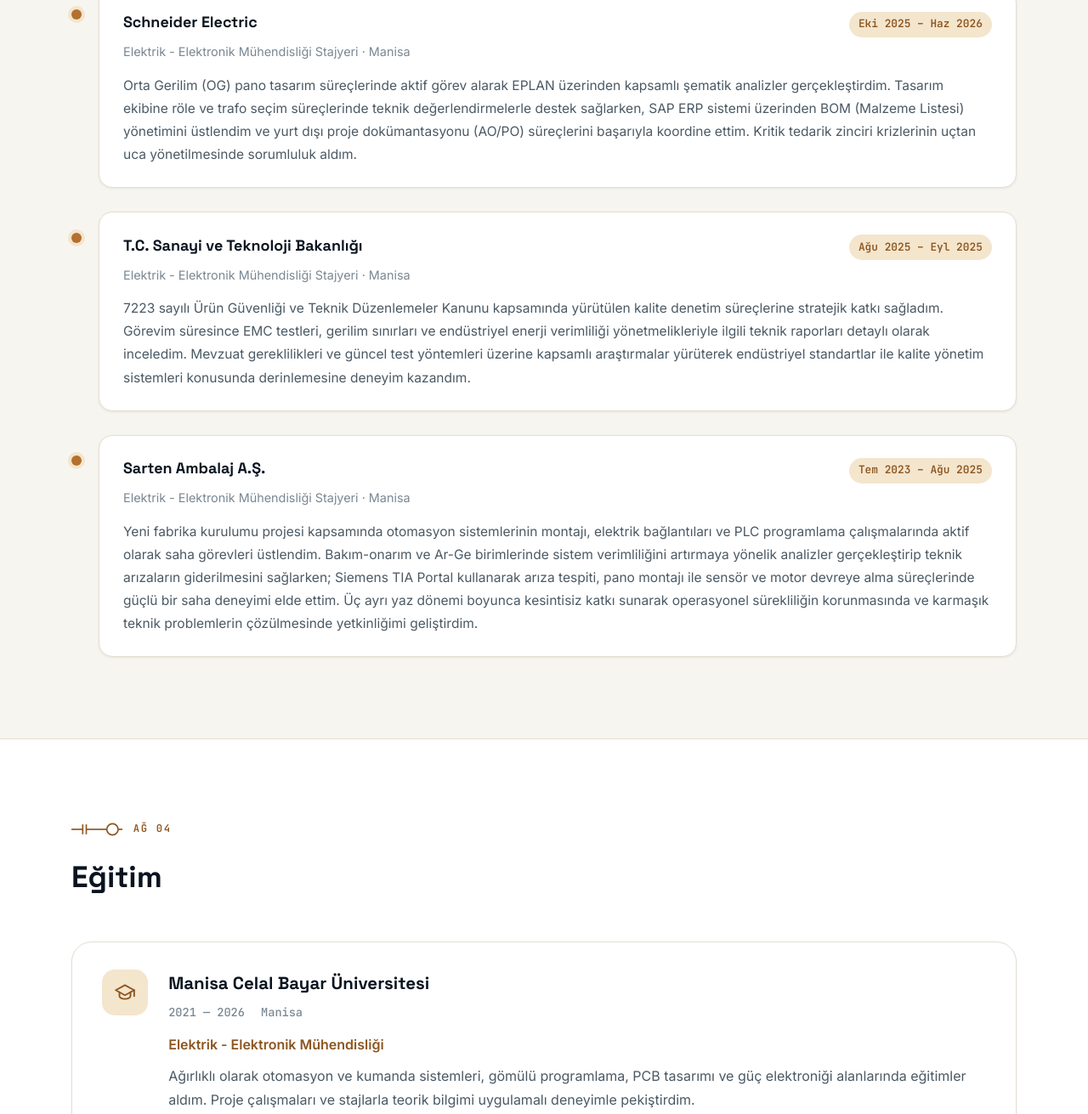
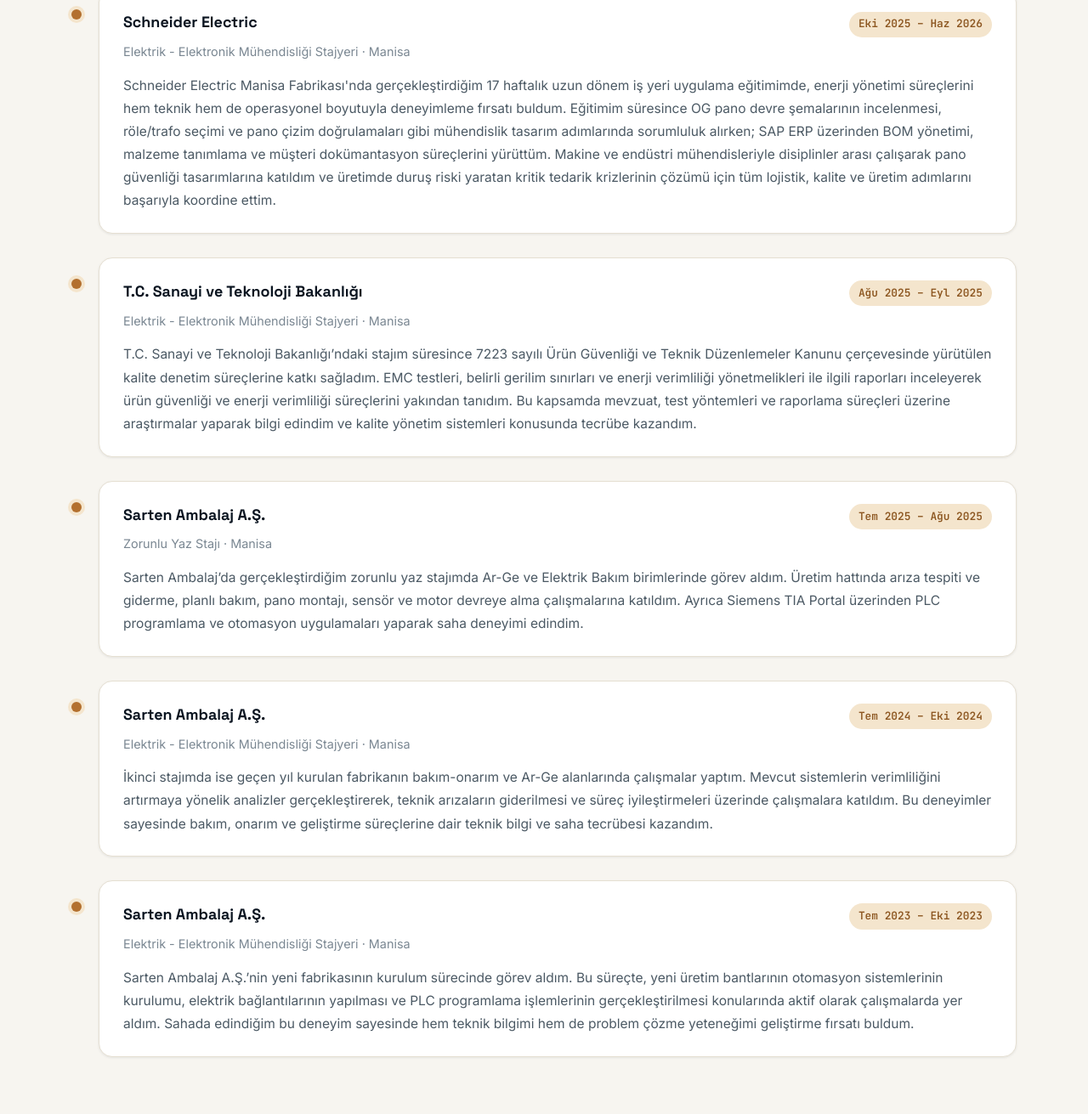
Before and after one commit to goktugsahinol/goktugsahinol.github.io, a plain HTML site: page index.html in a window 1280 px wide. Shown: the part 1680-2991 px from the top of the page at 85% size. Drawn offline with Linux system fonts and the light colour scheme.

Commit message:
Update index.html

```diff
--- a/index.html
+++ b/index.html
@@ -480,11 +480,15 @@
     network:"AĞ 03", title:"İş Deneyimi", subtitle:"Sahada edindiğim profesyonel deneyimler.",
     items:[
       { company:"Schneider Electric", role:"Elektrik - Elektronik Mühendisliği Stajyeri", date:"Eki 2025 – Haz 2026", location:"Manisa",
-        desc:"Orta Gerilim (OG) pano tasarım süreçlerinde aktif görev alarak EPLAN üzerinden kapsamlı şematik analizler gerçekleştirdim. Tasarım ekibine röle ve trafo seçim süreçlerinde teknik değerlendirmelerle destek sağlarken, SAP ERP sistemi üzerinden BOM (Malzeme Listesi) yönetimini üstlendim ve yurt dışı proje dokümantasyonu (AO/PO) süreçlerini başarıyla koordine ettim. Kritik tedarik zinciri krizlerinin uçtan uca yönetilmesinde sorumluluk aldım." },
+        desc:"Schneider Electric Manisa Fabrikası'nda gerçekleştirdiğim 17 haftalık uzun dönem iş yeri uygulama eğitimimde, enerji yönetimi süreçlerini hem teknik hem de operasyonel boyutuyla deneyimleme fırsatı buldum. Eğitimim süresince OG pano devre şemalarının incelenmesi, röle/trafo seçimi ve pano çizim doğrulamaları gibi mühendislik tasarım adımlarında sorumluluk alırken; SAP ERP üzerinden BOM yönetimi, malzeme tanımlama ve müşteri dokümantasyon süreçlerini yürüttüm. Makine ve endüstri mühendisleriyle disiplinler arası çalışarak pano güvenliği tasarımlarına katıldım ve üretimde duruş riski yaratan kritik tedarik krizlerinin çözümü için tüm lojistik, kalite ve üretim adımlarını başarıyla koordine ettim." },
       { company:"T.C. Sanayi ve Teknoloji Bakanlığı", role:"Elektrik - Elektronik Mühendisliği Stajyeri", date:"Ağu 2025 – Eyl 2025", location:"Manisa",
-        desc:"7223 sayılı Ürün Güvenliği ve Teknik Düzenlemeler Kanunu kapsamında yürütülen kalite denetim süreçlerine stratejik katkı sağladım. Görevim süresince EMC testleri, gerilim sınırları ve endüstriyel enerji verimliliği yönetmelikleriyle ilgili teknik raporları detaylı olarak inceledim. Mevzuat gereklilikleri ve güncel test yöntemleri üzerine kapsamlı araştırmalar yürüterek endüstriyel standartlar ile kalite yönetim sistemleri konusunda derinlemesine deneyim kazandım." },
-      { company:"Sarten Ambalaj A.Ş.", role:"Elektrik - Elektronik Mühendisliği Stajyeri", date:"Tem 2023 – Ağu 2025", location:"Manisa",
-        desc:"Yeni fabrika kurulumu projesi kapsamında otomasyon sistemlerinin montajı, elektrik bağlantıları ve PLC programlama çalışmalarında aktif olarak saha görevleri üstlendim. Bakım-onarım ve Ar-Ge birimlerinde sistem verimliliğini artırmaya yönelik analizler gerçekleştirip teknik arızaların giderilmesini sağlarken; Siemens TIA Portal kullanarak arıza tespiti, pano montajı ile sensör ve motor devreye alma süreçlerinde güçlü bir saha deneyimi elde ettim. Üç ayrı yaz dönemi boyunca kesintisiz katkı sunarak operasyonel sürekliliğin korunmasında ve karmaşık teknik problemlerin çözülmesinde yetkinliğimi geliştirdim." }
+        desc:"T.C. Sanayi ve Teknoloji Bakanlığı’ndaki stajım süresince 7223 sayılı Ürün Güvenliği ve Teknik Düzenlemeler Kanunu çerçevesinde yürütülen kalite denetim süreçlerine katkı sağladım. EMC testleri, belirli gerilim sınırları ve enerji verimliliği yönetmelikleri ile ilgili raporları inceleyerek ürün güvenliği ve enerji verimliliği süreçlerini yakından tanıdım. Bu kapsamda mevzuat, test yöntemleri ve raporlama süreçleri üzerine araştırmalar yaparak bilgi edindim ve kalite yönetim sistemleri konusunda tecrübe kazandım." },
+      { company:"Sarten Ambalaj A.Ş.", role:"Zorunlu Yaz Stajı", date:"Tem 2025 – Ağu 2025", location:"Manisa",
+        desc:"Sarten Ambalaj’da gerçekleştirdiğim zorunlu yaz stajımda Ar-Ge ve Elektrik Bakım birimlerinde görev aldım. Üretim hattında arıza tespiti ve giderme, planlı bakım, pano montajı, sensör ve motor devreye alma çalışmalarına katıldım. Ayrıca Siemens TIA Portal üzerinden PLC programlama ve otomasyon uygulamaları yaparak saha deneyimi edindim." },
+      { company:"Sarten Ambalaj A.Ş.", role:"Elektrik - Elektronik Mühendisliği Stajyeri", date:"Tem 2024 – Eki 2024", location:"Manisa",
+        desc:"İkinci stajımda ise geçen yıl kurulan fabrikanın bakım-onarım ve Ar-Ge alanlarında çalışmalar yaptım. Mevcut sistemlerin verimliliğini artırmaya yönelik analizler gerçekleştirerek, teknik arızaların giderilmesi ve süreç iyileştirmeleri üzerinde çalışmalara katıldım. Bu deneyimler sayesinde bakım, onarım ve geliştirme süreçlerine dair teknik bilgi ve saha tecrübesi kazandım." },
+      { company:"Sarten Ambalaj A.Ş.", role:"Elektrik - Elektronik Mühendisliği Stajyeri", date:"Tem 2023 – Eki 2023", location:"Manisa",
+        desc:"Sarten Ambalaj A.Ş.’nin yeni fabrikasının kurulum sürecinde görev aldım. Bu süreçte, yeni üretim bantlarının otomasyon sistemlerinin kurulumu, elektrik bağlantılarının yapılması ve PLC programlama işlemlerinin gerçekleştirilmesi konularında aktif olarak çalışmalarda yer aldım. Sahada edindiğim bu deneyim sayesinde hem teknik bilgimi hem de problem çözme yeteneğimi geliştirme fırsatı buldum." }
     ]
   },
   education: {
@@ -549,11 +553,15 @@
     network:"NETWORK 03", title:"Work Experience", subtitle:"Professional experience I've gained in the field.",
     items:[
       { company:"Schneider Electric", role:"Electrical-Electronics Engineering Intern", date:"Oct 2025 – Jun 2026", location:"Manisa",
-        desc:"Taking an active role in panel design processes, I performed comprehensive schematic analyses via EPLAN. While supporting the design team with technical evaluations in relay and transformer selection processes, I undertook BOM (Bill of Materials) management through the SAP ERP system and successfully coordinated international project documentation (AO/PO) processes. I took responsibility for the end-to-end management of critical supply chain crises." },
+        desc:"During my 17-week long-term industrial application training at the Schneider Electric Manisa Plant, I experienced energy management processes both technically and operationally. I took responsibility in engineering design steps such as MV panel circuit diagram analysis, relay/transformer selection, and panel drawing verification. Simultaneously, I managed BOM via SAP ERP, material identification, and customer documentation processes. I participated in panel safety designs by working across disciplines with mechanical and industrial engineers, and successfully coordinated logistics, quality, and production steps to resolve critical supply chain crises that posed downtime risks." },
       { company:"Republic of Turkey Ministry of Industry and Technology", role:"Electrical-Electronics Engineering Intern", date:"Aug 2025 – Sep 2025", location:"Manisa",
-        desc:"I made strategic contributions to quality inspection processes conducted under the Product Safety and Technical Regulations Law No. 7223. Throughout my tenure, I reviewed detailed technical reports regarding EMC tests, voltage limits, and industrial energy efficiency regulations. By conducting comprehensive research on regulatory requirements and up-to-date testing methodologies, I gained in-depth experience in industrial standards and quality management systems." },
-      { company:"Sarten Ambalaj A.Ş.", role:"Electrical-Electronics Engineering Intern", date:"Jul 2023 – Aug 2025", location:"Manisa",
-        desc:"As part of a new factory installation project, I took on active field duties in the installation, electrical connections, and PLC programming of automation systems. While performing analyses in maintenance-repair and R&D departments to increase system efficiency and ensuring the resolution of technical faults, I gained strong field experience in troubleshooting, panel assembly, and sensor/motor commissioning using Siemens TIA Portal. By providing continuous contributions across three separate summer periods, I developed my competence in maintaining operational continuity and solving complex technical problems." }
+        desc:"During my internship, I contributed to the quality inspection processes carried out within the framework of the Product Safety and Technical Regulations Law No. 7223. I became closely acquainted with product safety and energy efficiency processes by examining reports on EMC tests, voltage limits, and energy efficiency regulations. I gained experience in quality management systems by conducting research on legislation, test methodologies, and reporting processes." },
+      { company:"Sarten Ambalaj A.Ş.", role:"Mandatory Summer Intern", date:"Jul 2025 – Aug 2025", location:"Manisa",
+        desc:"During my mandatory summer internship at Sarten Ambalaj, I worked in the R&D and Electrical Maintenance departments. I participated in troubleshooting, planned maintenance, panel assembly, and sensor/motor commissioning on the production line. Additionally, I gained field experience by developing PLC programming and automation applications using Siemens TIA Portal." },
+      { company:"Sarten Ambalaj A.Ş.", role:"Electrical-Electronics Engineering Intern", date:"Jul 2024 – Oct 2024", location:"Manisa",
+        desc:"During my second internship, I worked in the maintenance-repair and R&D areas of the newly established factory. I carried out analyses to increase the efficiency of existing systems and participated in resolving technical faults and process improvements. Through these experiences, I gained technical knowledge and field experience regarding maintenance, repair, and development processes." },
+      { company:"Sarten Ambalaj A.Ş.", role:"Electrical-Electronics Engineering Intern", date:"Jul 2023 – Oct 2023", location:"Manisa",
+        desc:"I took part in the installation process of the new Sarten Ambalaj A.Ş. factory. I actively worked on the installation of automation systems for new production lines, electrical connections, and PLC programming operations. This field experience allowed me to improve both my technical knowledge and problem-solving skills." }
     ]
   },
   education: {
```
